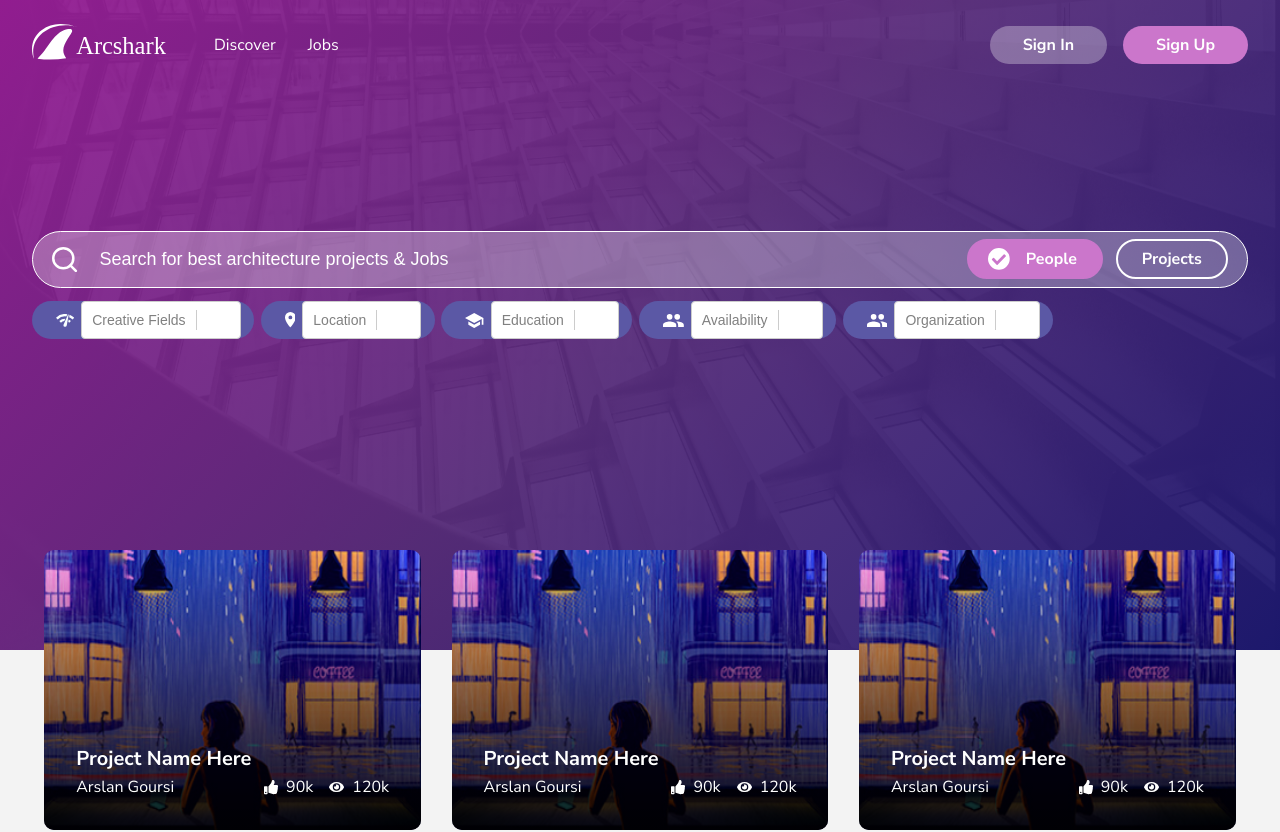
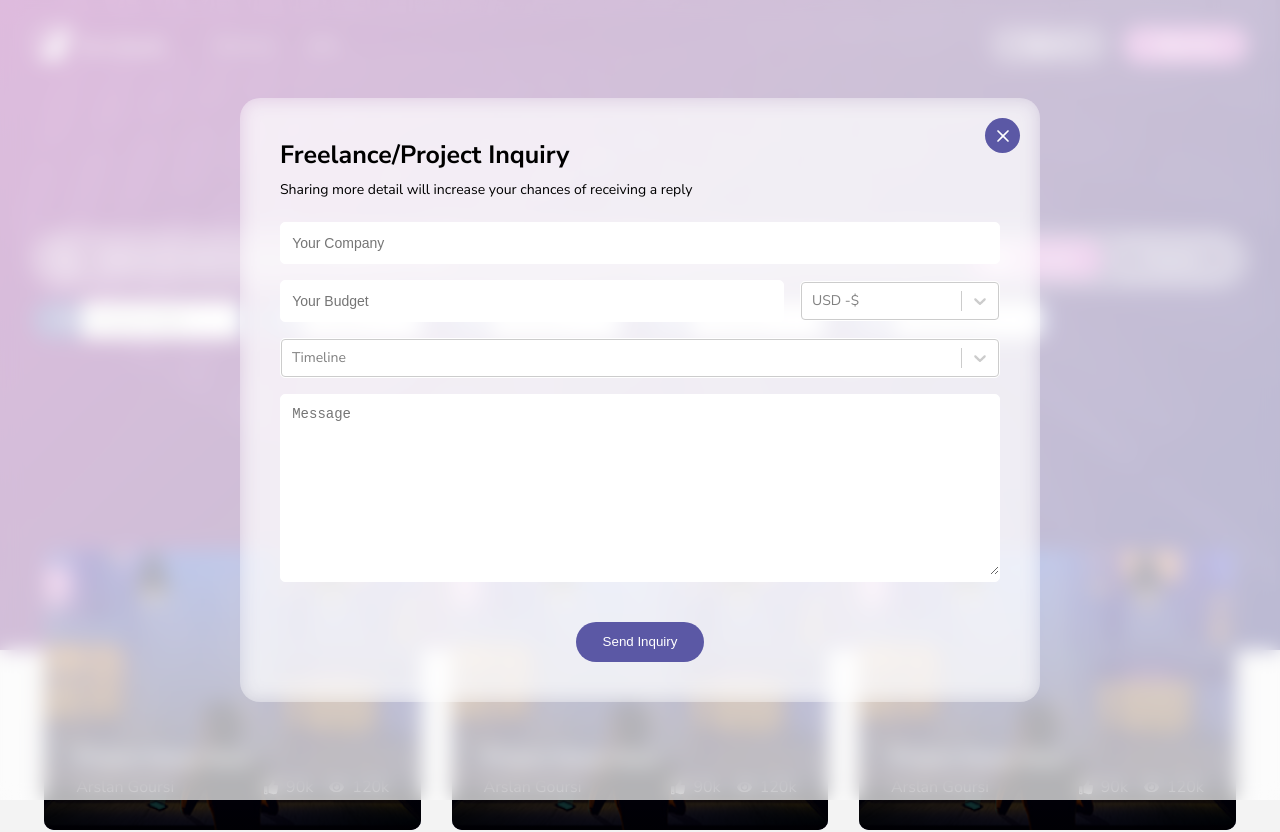
Before and after one commit to MehfoozurRehman/ArcShark, a React (Create React App) app: page / in a window 1280 px wide. Shown: the top 832 px of the page. Built offline with nearby package versions, Linux system fonts and the light colour scheme.

Commit message:
FreelanceProjectInquiryPopup and base input boxes done

```diff
--- a/src/App.js
+++ b/src/App.js
@@ -39,7 +39,7 @@ export default function App() {
           }}
         />
       ) : null}
-      {/* <FreelanceProjectInquiryPopup /> */}
+      <FreelanceProjectInquiryPopup />
       <Header />
       <Routes>
         <Route path="/" element={<HomeScreen />} />
--- a/src/components/FreelanceProjectInquiryPopup.js
+++ b/src/components/FreelanceProjectInquiryPopup.js
@@ -1,5 +1,7 @@
 import React from "react";
 import Popup from "./Popup";
+import SelectInput from "./SelectInput";
+import TextareaInput from "./TextareaInput";
 import TextInput from "./TextInput";
 
 export default function FreelanceProjectInquiryPopup({ onClose }) {
@@ -11,17 +13,43 @@ export default function FreelanceProjectInquiryPopup({ onClose }) {
       onClose={onClose}
       onClick={onClose}
     >
+      <div className="popup__form">
+        <div className="popup__form__row">
           <TextInput placeholder="Your Company" type="text" />
+        </div>
+        <div className="popup__form__row">
+          <div className="popup__form__col" style={{ minWidth: "70%" }}>
             <TextInput
               placeholder="Your Budget"
               type="text"
               options={["$0 - $100", "$100 - $200", "$200 - $300"]}
             />
-      <TextInput
-        placeholder="Your Budget"
-        type="text"
-        options={["$0 - $100", "$100 - $200", "$200 - $300"]}
+          </div>
+          <div className="popup__form__col">
+            <SelectInput
+              placeholder="USD -$"
+              options={[
+                { value: "chocolate", label: "Chocolate" },
+                { value: "strawberry", label: "Strawberry" },
+                { value: "vanilla", label: "Vanilla" },
+              ]}
             />
+          </div>
+        </div>
+        <div className="popup__form__row">
+          <SelectInput
+            placeholder="Timeline"
+            options={[
+              { value: "chocolate", label: "Chocolate" },
+              { value: "strawberry", label: "Strawberry" },
+              { value: "vanilla", label: "Vanilla" },
+            ]}
+          />
+        </div>
+        <div className="popup__form__row">
+          <TextareaInput placeholder="Message" />
+        </div>
+      </div>
     </Popup>
   );
 }
--- /dev/null
+++ b/src/components/SelectInput.js
@@ -0,0 +1,26 @@
+import React from "react";
+import Select from "react-select";
+
+export default function SelectInput({ placeholder, ...props }) {
+  return (
+    <div className="input__box" style={{ borderWidth: 1 }}>
+      <label htmlFor={placeholder} className="input__box__label">
+        {placeholder}
+      </label>
+      <Select
+        {...props}
+        placeholder={placeholder}
+        theme={(theme) => ({
+          ...theme,
+          colors: {
+            ...theme.colors,
+            primary25: "#524eb8",
+            primary: "#5b58a5",
+            neutral0: "white",
+            neutral30: "white",
+          },
+        })}
+      />
+    </div>
+  );
+}
--- a/src/components/TextInput.js
+++ b/src/components/TextInput.js
@@ -3,7 +3,9 @@ import React from "react";
 export default function TextInput({ options, placeholder, ...props }) {
   return (
     <div className="input__box">
-      <label htmlFor={placeholder}>{placeholder}</label>
+      <label htmlFor={placeholder} className="input__box__label">
+        {placeholder}
+      </label>
       <input
         {...props}
         placeholder={placeholder}
--- /dev/null
+++ b/src/components/TextareaInput.js
@@ -0,0 +1,16 @@
+import React from "react";
+
+export default function TextareaInput({ options, placeholder, ...props }) {
+  return (
+    <div className="input__box input__box__multiline">
+      <label htmlFor={placeholder} className="input__box__label">
+        {placeholder}
+      </label>
+      <textarea
+        {...props}
+        placeholder={placeholder}
+        className="input__box__field"
+      />
+    </div>
+  );
+}
--- a/src/styles/export.scss
+++ b/src/styles/export.scss
@@ -6,3 +6,4 @@
 @import "./forget.scss";
 @import "./about.scss";
 @import "./postJobDetailsApplyPopup.scss";
+@import "./freelanceProjectInquiryPopup.scss";
--- a/src/styles/popup.scss
+++ b/src/styles/popup.scss
@@ -27,7 +27,7 @@
 .popup__content__close {
   width: 35px;
   height: 35px;
-  background-color: #5b58a5;
+  background-color: $primary;
   color: white;
   padding: 0em;
   display: flex;
@@ -76,7 +76,7 @@
   width: 7px;
 }
 .popup__content__children__wrapper::-webkit-scrollbar-thumb {
-  background-color: #5b58a5;
+  background-color: $primary;
   border-radius: 50px;
 }
 .popup__content__buttons {
@@ -87,12 +87,69 @@
   margin-top: 1.5em;
 }
 .popup__content__buttons__button {
-  background-color: #5b58a5;
+  background-color: $primary;
   height: 40px;
   padding: 0em 2em;
   border-radius: 50px;
   border: none;
   color: white;
+  cursor: pointer;
+}
+.popup__content__buttons__button:hover {
+  background-color: #2d2b77;
+}
+.popup__form {
+  display: flex;
+  flex-direction: column;
+}
+.popup__form__row {
+  display: flex;
+  align-items: center;
+  margin-bottom: 1em;
+}
+.popup__form__col {
+  flex: 1;
+  margin-right: 1em;
+}
+.popup__form__col:last-child {
+  margin-right: 0em;
+}
+.input__box {
+  flex: 1;
+  background-color: white;
+  border-radius: 5px;
+  position: relative;
+  border: 1px solid white;
+}
+
+.input__box__multiline .input__box__field {
+  padding: 0.8em;
+  min-height: 180px;
+}
+.input__box * {
+  font-size: 14px !important;
+}
+.input__box__label {
+  display: none;
+}
+.input__box__field {
+  width: 100%;
+  height: 100%;
+  height: 40px;
+  border: none;
+  padding: 0em 0.8em;
+  outline: none;
+  background-color: transparent;
+}
+.input__box:hover,
+.input__box:focus-within {
+  border-color: $primary;
+}
+.input__box:focus-within {
+  border-width: 2px;
+}
+.input__box .css-3dcovh-control {
+  border: none !important;
 }
 
 @media (max-width: 700px) {
@@ -102,4 +159,21 @@
   .popup__content__children__wrapper {
     max-height: 70vh;
   }
+  .popup__form__row {
+    flex-direction: column;
+    align-items: stretch;
+  }
+  .popup__form__col {
+    min-width: 100% !important;
+    margin-bottom: 1em;
+  }
+  .popup__form__col:last-child {
+    margin-bottom: 0em;
+  }
 }
+@media (max-width: 600px) {
+  .popup__content__header__heading {
+    font-size: 22px;
+    width: 90%;
+  }
+}
```
Also changed, not shown: src/styles/freelanceProjectInquiryPopup.scss (added). Lines whose indentation alone changed are shown as unchanged.
